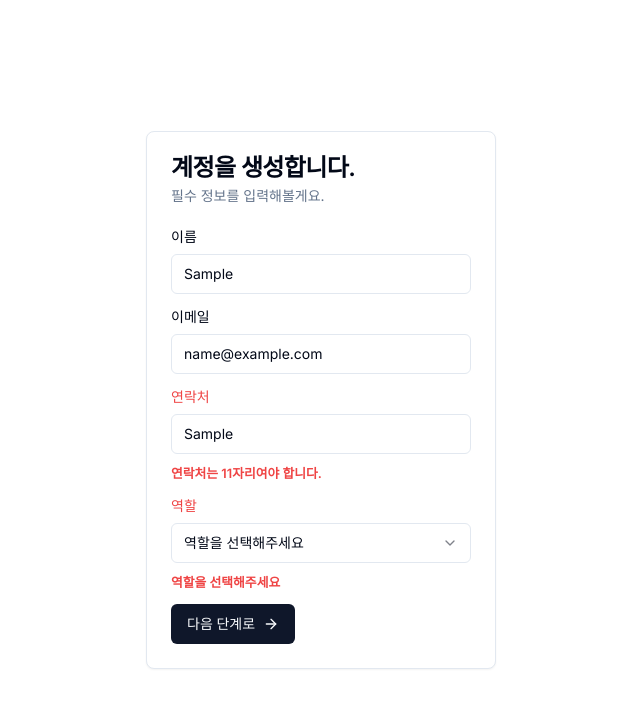
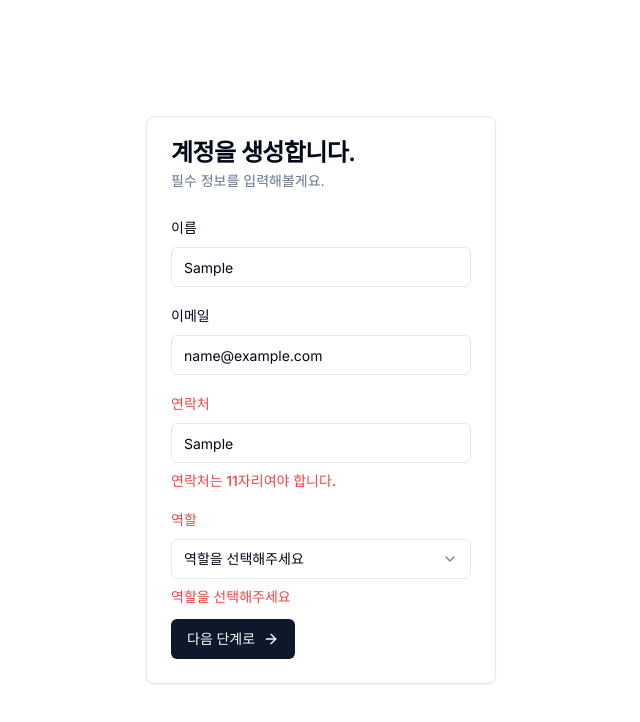
Before and after one commit to crown0205/devCamp, a Next.js app: page / in a window 1280 px wide. Both pictures are taken after typing "Sample", "name@example.com", "Sample", "Sample123", "Sample123" into the empty fields and a click on the button "다음 단계로". Shown: the top 722 px of the page, without its empty margins (319-959 px from the left). Built offline with nearby package versions, Linux system fonts and the light colour scheme.

Commit message:
refactor : formSelect, formInput을 shadcn form으로 최적화

```diff
--- a/src/app/page.tsx
+++ b/src/app/page.tsx
@@ -10,6 +10,7 @@
   CardHeader,
   CardTitle,
 } from "@/components/ui/card";
+import { Form } from "@/components/ui/form";
 import { useToast } from "@/components/ui/use-toast";
 import { infoSchema, passwordSchema } from "@/types";
 import { zodResolver } from "@hookform/resolvers/zod";
@@ -29,17 +30,26 @@
   const cardRef = useRef<HTMLDivElement>(null);
   const currentSchema = step === "info" ? infoSchema : passwordSchema;
 
+  const form = useForm<ISchema>({
+    resolver: zodResolver(currentSchema),
+    defaultValues: {
+      name: "",
+      email: "",
+      phone: "",
+      roles: "",
+      password: "",
+      passwordConfirm: "",
+    },
+    mode: "onChange",
+    shouldFocusError: false,
+  });
   const {
     register,
     control,
     getValues,
     formState: { errors },
     handleSubmit,
-  } = useForm<ISchema>({
-    resolver: zodResolver(currentSchema),
-    mode: "onChange",
-    shouldFocusError: false,
-  });
+  } = form;
   const { toast } = useToast();
 
   const onSubmit = (data: ISchema) => {
@@ -129,6 +139,7 @@
           <CardDescription>필수 정보를 입력해볼게요.</CardDescription>
         </CardHeader>
 
+        <Form {...form}>
           <form
             onSubmit={handleSubmit(onSubmit)}
             className="w-full overflow-hidden relative"
@@ -148,11 +159,10 @@
                   {infoConstants.map((constant) => (
                     <FormInput
                       key={constant.id}
+                      id={constant.id}
+                      control={control}
                       label={constant.label}
-                    id={constant.id}
                       placeholder={constant.placeholder}
-                    error={constant.error}
-                    register={register}
                     />
                   ))}
                   <FormSelect
@@ -164,11 +174,9 @@
                       { label: "관리자", value: "admin" },
                       { label: "일반 사용자", value: "user" },
                     ]}
-                  error={errors?.roles}
                   />
                 </CardContent>
               </motion.div>
-
               <motion.div
                 animate={{
                   x: step === "password" ? -animationCardWidth : 0,
@@ -181,10 +189,10 @@
                     return (
                       <FormInput
                         key={constant.id}
+                        control={control}
                         id={constant.id}
                         type={constant.type as "password"}
                         label={constant.label}
-                      register={register}
                       />
                     );
                   })}
@@ -193,7 +201,10 @@
             </div>
             <CardFooter className="flex justify-start gap-2 mt-3">
               {step === "info" ? (
-              <Button type="submit" className={clsx("flex items-center gap-2")}>
+                <Button
+                  type="submit"
+                  className={clsx("flex items-center gap-2")}
+                >
                   다음 단계로 <ArrowRight className="h-4 w-4" />
                 </Button>
               ) : (
@@ -208,6 +219,7 @@
               )}
             </CardFooter>
           </form>
+        </Form>
       </Card>
     </main>
   );
--- a/src/components/molecules/FormInput.tsx
+++ b/src/components/molecules/FormInput.tsx
@@ -1,48 +1,44 @@
-import clsx from "clsx";
 import React from "react";
-import { FieldError, UseFormRegister } from "react-hook-form";
-import ErrorText from "../atom/text/ErrorText";
+import { Control } from "react-hook-form";
+import {
+  FormControl,
+  FormField,
+  FormItem,
+  FormLabel,
+  FormMessage,
+} from "../ui/form";
 import { Input } from "../ui/input";
-import { Label } from "../ui/label";
 
 interface FormInputProps {
   id: string;
+  control: Control<any>;
   type?: "text" | "email" | "password";
   label: string;
   placeholder?: string;
-  error?: FieldError;
-  register: UseFormRegister<any>;
 }
 
 const FormInput: React.FC<
   FormInputProps & React.InputHTMLAttributes<HTMLInputElement>
-> = ({
-  id,
-  type = "text",
-  label,
-  placeholder,
-  error,
-  register,
-  ...inputProps
-}) => {
+> = ({ id, type = "text", control, label, placeholder, ...inputProps }) => {
   return (
-    <div className="flex flex-col space-y-1.5 gap-1">
-      <Label className={clsx(error && "text-red-500")} htmlFor={id}>
-        {label}
-      </Label>
-      <Input
-        id={id}
-        type={type}
-        placeholder={placeholder}
-        {...register(id)}
-        {...inputProps}
-      />
-      {error && (
-        <ErrorText className="text-red-500 font-semibold">
-          {error?.message}
-        </ErrorText>
+    <FormField
+      control={control}
+      name={id}
+      render={({ field }) => (
+        <FormItem>
+          <FormLabel>{label}</FormLabel>
+          <FormControl>
+            <Input
+              type={type}
+              placeholder={placeholder}
+              {...field}
+              {...inputProps}
+            />
+          </FormControl>
+          <FormMessage />
+        </FormItem>
       )}
-    </div>
+    />
   );
 };
 
--- a/src/components/molecules/FormSelect.tsx
+++ b/src/components/molecules/FormSelect.tsx
@@ -1,6 +1,12 @@
 import React from "react";
-import { Label } from "../ui/label";
-import { Control, Controller, FieldError } from "react-hook-form";
+import { Control } from "react-hook-form";
+import {
+  FormControl,
+  FormField,
+  FormItem,
+  FormLabel,
+  FormMessage,
+} from "../ui/form";
 import {
   Select,
   SelectContent,
@@ -8,8 +14,6 @@
   SelectTrigger,
   SelectValue,
 } from "../ui/select";
-import ErrorText from "../atom/text/ErrorText";
-import clsx from "clsx";
 
 interface IOption {
   value: string;
@@ -21,7 +25,6 @@
   label: string;
   control: Control<any>;
   option: IOption[];
-  error?: FieldError;
   placeholder?: string;
 }
 
@@ -30,26 +33,21 @@
   label,
   control,
   option,
-  error,
   placeholder,
 }) => {
   return (
-    <div className="flex flex-col space-y-1.5 gap-1">
-      <Label className={clsx(error && "text-red-500")} htmlFor={id}>
-        {label}
-      </Label>
-      <Controller
-        name={id}
-        control={control}
-        render={({ field }) => (
-          <Select
-            {...field}
-            onValueChange={field.onChange}
-            defaultValue={field.value}
-          >
-            <SelectTrigger id={id} ref={field.ref}>
-              <SelectValue placeholder={placeholder} />
-            </SelectTrigger>
+    <FormField
+      control={control}
+      name={id}
+      render={({ field }) => (
+        <FormItem>
+          <FormLabel>역할</FormLabel>
+          <Select onValueChange={field.onChange} defaultValue={field.value}>
+            <FormControl>
+              <SelectTrigger>
+                <SelectValue placeholder={placeholder} />
+              </SelectTrigger>
+            </FormControl>
             <SelectContent>
               {option.map((item) => (
                 <SelectItem key={item.value} value={item.value}>
@@ -58,14 +56,10 @@
               ))}
             </SelectContent>
           </Select>
-        )}
-      />
-      {error && (
-        <ErrorText className="text-red-500 font-semibold">
-          {error.message}
-        </ErrorText>
+          <FormMessage />
+        </FormItem>
       )}
-    </div>
+    />
   );
 };
 
--- /dev/null
+++ b/src/components/ui/form.tsx
@@ -0,0 +1,176 @@
+import * as React from "react"
+import * as LabelPrimitive from "@radix-ui/react-label"
+import { Slot } from "@radix-ui/react-slot"
+import {
+  Controller,
+  ControllerProps,
+  FieldPath,
+  FieldValues,
+  FormProvider,
+  useFormContext,
+} from "react-hook-form"
+
+import { cn } from "@/lib/utils"
+import { Label } from "@/components/ui/label"
+
+const Form = FormProvider
+
+type FormFieldContextValue<
+  TFieldValues extends FieldValues = FieldValues,
+  TName extends FieldPath<TFieldValues> = FieldPath<TFieldValues>
+> = {
+  name: TName
+}
+
+const FormFieldContext = React.createContext<FormFieldContextValue>(
+  {} as FormFieldContextValue
+)
+
+const FormField = <
+  TFieldValues extends FieldValues = FieldValues,
+  TName extends FieldPath<TFieldValues> = FieldPath<TFieldValues>
+>({
+  ...props
+}: ControllerProps<TFieldValues, TName>) => {
+  return (
+    <FormFieldContext.Provider value={{ name: props.name }}>
+      <Controller {...props} />
+    </FormFieldContext.Provider>
+  )
+}
+
+const useFormField = () => {
+  const fieldContext = React.useContext(FormFieldContext)
+  const itemContext = React.useContext(FormItemContext)
+  const { getFieldState, formState } = useFormContext()
+
+  const fieldState = getFieldState(fieldContext.name, formState)
+
+  if (!fieldContext) {
+    throw new Error("useFormField should be used within <FormField>")
+  }
+
+  const { id } = itemContext
+
+  return {
+    id,
+    name: fieldContext.name,
+    formItemId: `${id}-form-item`,
+    formDescriptionId: `${id}-form-item-description`,
+    formMessageId: `${id}-form-item-message`,
+    ...fieldState,
+  }
+}
+
+type FormItemContextValue = {
+  id: string
+}
+
+const FormItemContext = React.createContext<FormItemContextValue>(
+  {} as FormItemContextValue
+)
+
+const FormItem = React.forwardRef<
+  HTMLDivElement,
+  React.HTMLAttributes<HTMLDivElement>
+>(({ className, ...props }, ref) => {
+  const id = React.useId()
+
+  return (
+    <FormItemContext.Provider value={{ id }}>
+      <div ref={ref} className={cn("space-y-2", className)} {...props} />
+    </FormItemContext.Provider>
+  )
+})
+FormItem.displayName = "FormItem"
+
+const FormLabel = React.forwardRef<
+  React.ElementRef<typeof LabelPrimitive.Root>,
+  React.ComponentPropsWithoutRef<typeof LabelPrimitive.Root>
+>(({ className, ...props }, ref) => {
+  const { error, formItemId } = useFormField()
+
+  return (
+    <Label
+      ref={ref}
+      className={cn(error && "text-destructive", className)}
+      htmlFor={formItemId}
+      {...props}
+    />
+  )
+})
+FormLabel.displayName = "FormLabel"
+
+const FormControl = React.forwardRef<
+  React.ElementRef<typeof Slot>,
+  React.ComponentPropsWithoutRef<typeof Slot>
+>(({ ...props }, ref) => {
+  const { error, formItemId, formDescriptionId, formMessageId } = useFormField()
+
+  return (
+    <Slot
+      ref={ref}
+      id={formItemId}
+      aria-describedby={
+        !error
+          ? `${formDescriptionId}`
+          : `${formDescriptionId} ${formMessageId}`
+      }
+      aria-invalid={!!error}
+      {...props}
+    />
+  )
+})
+FormControl.displayName = "FormControl"
+
+const FormDescription = React.forwardRef<
+  HTMLParagraphElement,
+  React.HTMLAttributes<HTMLParagraphElement>
+>(({ className, ...props }, ref) => {
+  const { formDescriptionId } = useFormField()
+
+  return (
+    <p
+      ref={ref}
+      id={formDescriptionId}
+      className={cn("text-sm text-muted-foreground", className)}
+      {...props}
+    />
+  )
+})
+FormDescription.displayName = "FormDescription"
+
+const FormMessage = React.forwardRef<
+  HTMLParagraphElement,
+  React.HTMLAttributes<HTMLParagraphElement>
+>(({ className, children, ...props }, ref) => {
+  const { error, formMessageId } = useFormField()
+  const body = error ? String(error?.message) : children
+
+  if (!body) {
+    return null
+  }
+
+  return (
+    <p
+      ref={ref}
+      id={formMessageId}
+      className={cn("text-sm font-medium text-destructive", className)}
+      {...props}
+    >
+      {body}
+    </p>
+  )
+})
+FormMessage.displayName = "FormMessage"
+
+export {
+  useFormField,
+  Form,
+  FormItem,
+  FormLabel,
+  FormControl,
+  FormDescription,
+  FormMessage,
+  FormField,
+}
--- a/src/types/index.ts
+++ b/src/types/index.ts
@@ -1,10 +1,12 @@
 import { z } from "zod";
+
+const passwordRegex = /^(?=.*[a-zA-Z])(?=.*\d)(?=.*\W).{6,20}$/;
 
 export const infoSchema = z.object({
   name: z
     .string()
     .min(2, { message: "이름은 2글자 이상이어야 합니다." })
-    .max(20),
+    .max(20, { message: "이름은 20글자 이하이어야 합니다." }),
   email: z.string().email({ message: "올바른 이메일 주소를 입력해주세요." }),
   phone: z
     .string()
@@ -24,29 +26,17 @@
   password: z
     .string()
     .min(6, { message: "비밀번호는 최소 6자리 이상이어야 합니다" })
-    .max(20)
-    .refine(
-      (value) => {
-        const regex = /^(?=.*[a-zA-Z])(?=.*\d)(?=.*\W).{6,20}$/;
-        return regex.test(value);
-      },
-      {
-        message:
-          "비밀번호는 최소 6자리 이상, 영문, 숫자, 특수문자를 포함해야 합니다",
-      }
-    ),
+    .max(20, { message: "비밀번호는 20자리 이하이어야 합니다" })
+    .refine((value) => passwordRegex.test(value), {
+      message:
+        "비밀번호는 최소 6자리 이상, 영문, 숫자, 특수문자를 포함해야 합니다",
+    }),
   passwordConfirm: z
     .string()
     .min(6, { message: "비밀번호는 최소 6자리 이상이어야 합니다" })
-    .max(20)
-    .refine(
-      (value) => {
-        const regex = /^(?=.*[a-zA-Z])(?=.*\d)(?=.*\W).{6,20}$/;
-        return regex.test(value);
-      },
-      {
-        message:
-          "비밀번호는 최소 6자리 이상, 영문, 숫자, 특수문자를 포함해야 합니다",
-      }
-    ),
+    .max(20, { message: "비밀번호는 20자리 이하이어야 합니다" })
+    .refine((value) => passwordRegex.test(value), {
+      message:
+        "비밀번호는 최소 6자리 이상, 영문, 숫자, 특수문자를 포함해야 합니다",
+    }),
 });
```
Lines whose indentation alone changed are shown as unchanged.
